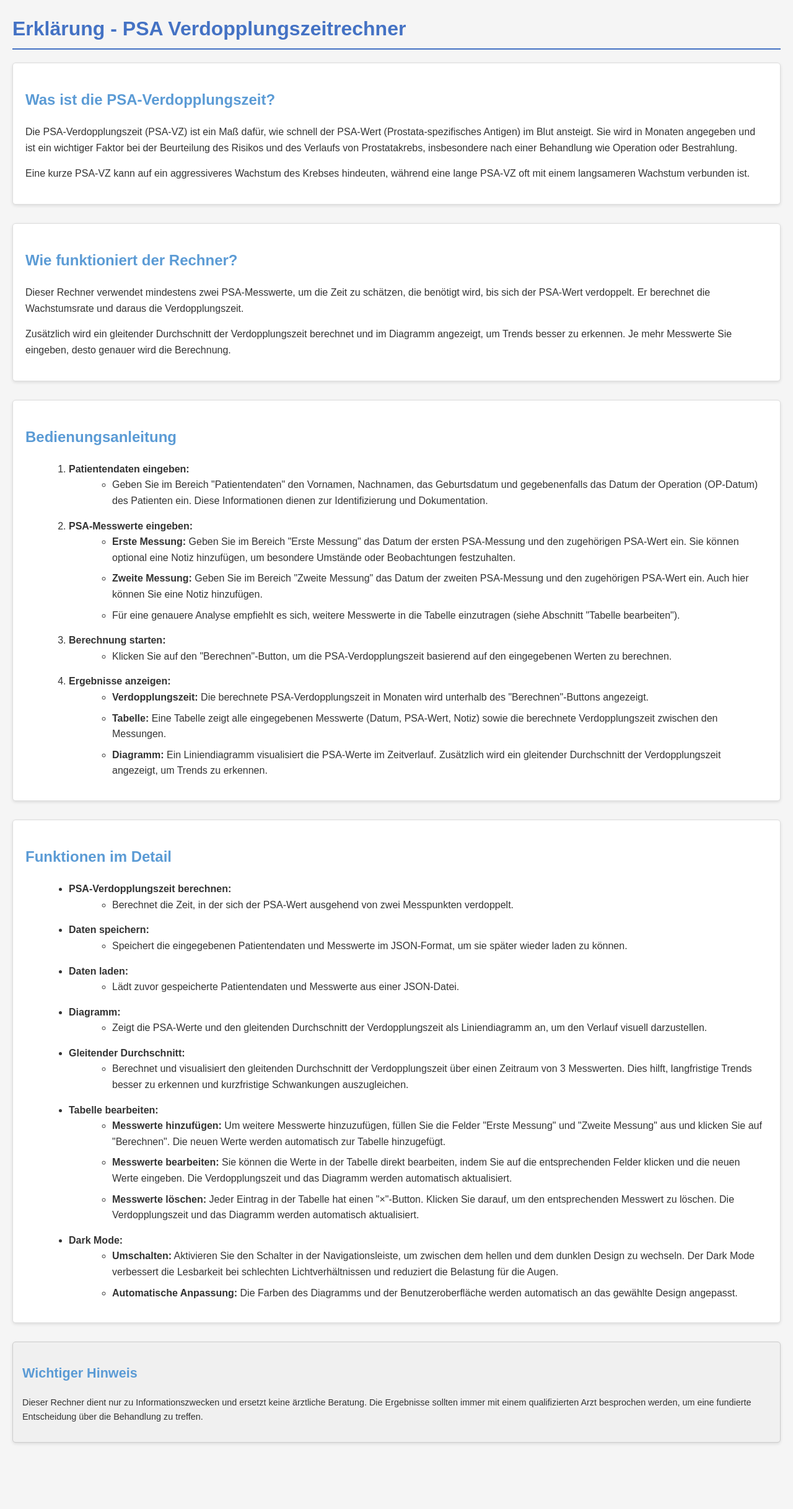
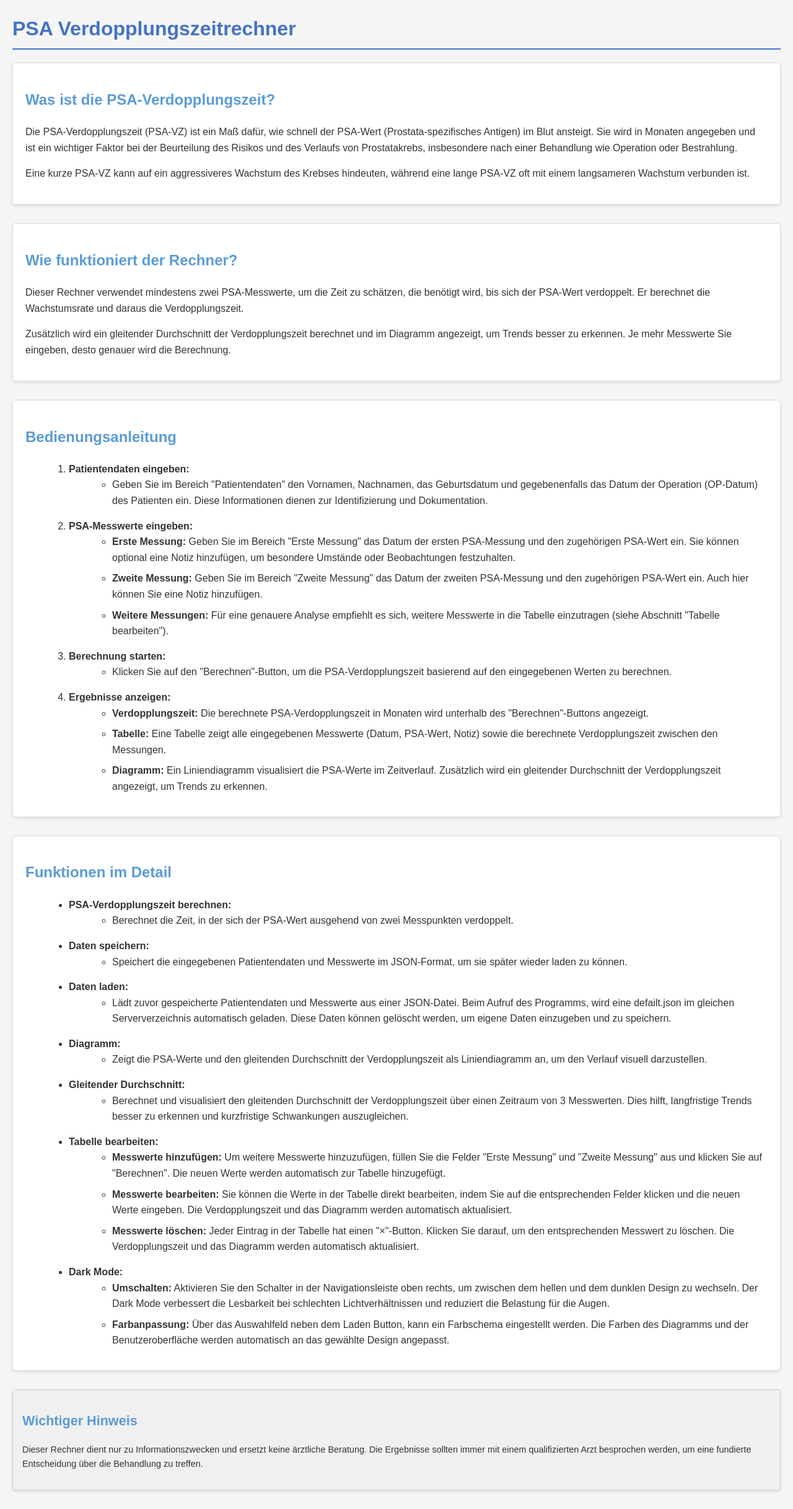
Before and after one commit to behrev/Verdopplungszeitrechner, a plain HTML site: page erklärung.html in a window 1280 px wide. Shown: the whole page at 62% size. Before the commit the page ends 2357 px from the top, so only its background shows below. Drawn offline with Linux system fonts and the light colour scheme.

Commit message:
Kleine Textänderungen

```diff
--- a/erklärung.html
+++ b/erklärung.html
@@ -4,7 +4,7 @@
 <head>
     <meta charset="UTF-8">
     <meta name="viewport" content="width=device-width, initial-scale=1.0">
-    <title>Erklärung - PSA-VZ Rechner</title>
+    <title>PSA-VZ Rechner</title>
     <style>
         body {
             font-family: Arial, sans-serif;
@@ -64,7 +64,7 @@
 </head>
 
 <body>
-    <h1>Erklärung - PSA Verdopplungszeitrechner</h1>
+    <h1>PSA Verdopplungszeitrechner</h1>
 
     <section>
         <h2>Was ist die PSA-Verdopplungszeit?</h2>
@@ -96,7 +96,7 @@
                     <li>
                         <strong>Zweite Messung:</strong> Geben Sie im Bereich "Zweite Messung" das Datum der zweiten PSA-Messung und den zugehörigen PSA-Wert ein. Auch hier können Sie eine Notiz hinzufügen.
                     </li>
-                    <li>Für eine genauere Analyse empfiehlt es sich, weitere Messwerte in die Tabelle einzutragen (siehe Abschnitt "Tabelle bearbeiten").</li>
+                    <li><strong>Weitere Messungen:</strong> Für eine genauere Analyse empfiehlt es sich, weitere Messwerte in die Tabelle einzutragen (siehe Abschnitt "Tabelle bearbeiten").</li>
                 </ul>
             </li>
             <li>
@@ -140,7 +140,7 @@
             <li>
                 <strong>Daten laden:</strong>
                 <ul>
-                    <li>Lädt zuvor gespeicherte Patientendaten und Messwerte aus einer JSON-Datei.</li>
+                    <li>Lädt zuvor gespeicherte Patientendaten und Messwerte aus einer JSON-Datei. Beim Aufruf des Programms, wird eine defailt.json im gleichen Serververzeichnis automatisch geladen. Diese Daten können gelöscht werden, um eigene Daten einzugeben und zu speichern.</li>
                 </ul>
             </li>
             <li>
@@ -173,10 +173,10 @@
                 <strong>Dark Mode:</strong>
                 <ul>
                     <li>
-                        <strong>Umschalten:</strong> Aktivieren Sie den Schalter in der Navigationsleiste, um zwischen dem hellen und dem dunklen Design zu wechseln. Der Dark Mode verbessert die Lesbarkeit bei schlechten Lichtverhältnissen und reduziert die Belastung für die Augen.
+                        <strong>Umschalten:</strong> Aktivieren Sie den Schalter in der Navigationsleiste oben rechts, um zwischen dem hellen und dem dunklen Design zu wechseln. Der Dark Mode verbessert die Lesbarkeit bei schlechten Lichtverhältnissen und reduziert die Belastung für die Augen.
                     </li>
                     <li>
-                        <strong>Automatische Anpassung:</strong> Die Farben des Diagramms und der Benutzeroberfläche werden automatisch an das gewählte Design angepasst.
+                        <strong>Farbanpassung:</strong> Über das Auswahlfeld neben dem Laden Button, kann ein Farbschema eingestellt werden. Die Farben des Diagramms und der Benutzeroberfläche werden automatisch an das gewählte Design angepasst.
                     </li>
                 </ul>
             </li>
```
